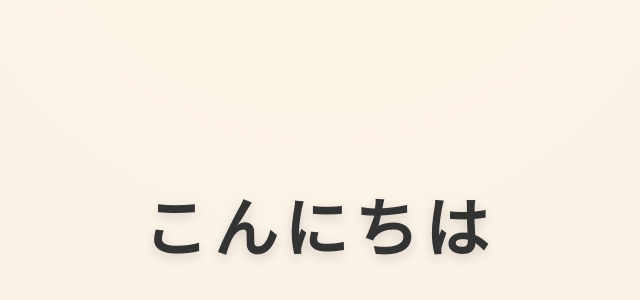
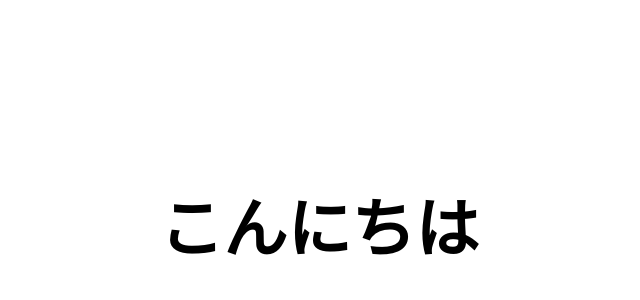
Before and after one commit to chujokouhei-prog/my-first-app, a plain HTML site: page index.html in a window 1280 px wide. Shown: the part 176-476 px from the top of the page, without its empty margins (321-961 px from the left). Drawn offline with Linux system fonts and the light colour scheme.

```diff
--- a/index.html
+++ b/index.html
@@ -1,8 +1,8 @@
 <!DOCTYPE html>
 <html lang="ja">
   <head>
-    <meta charset="UTF-8" />
-    <meta name="viewport" content="width=device-width, initial-scale=1.0" />
+    <meta charset="utf-8">
+    <meta name="viewport" content="width=device-width, initial-scale=1.0">
     <title>こんにちは</title>
     <style>
       body {
@@ -11,15 +11,11 @@
         display: flex;
         align-items: center;
         justify-content: center;
-        background: radial-gradient(circle at top, #fef6e4, #f8edeb);
         font-family: "Hiragino Kaku Gothic Pro", "Yu Gothic", "Noto Sans JP", sans-serif;
       }
 
       h1 {
-        font-size: clamp(2.5rem, 5vw + 1rem, 4rem);
-        color: #333;
-        text-shadow: 0 4px 12px rgba(0, 0, 0, 0.15);
-        letter-spacing: 0.1em;
+        font-size: 4rem;
       }
     </style>
   </head>
```
